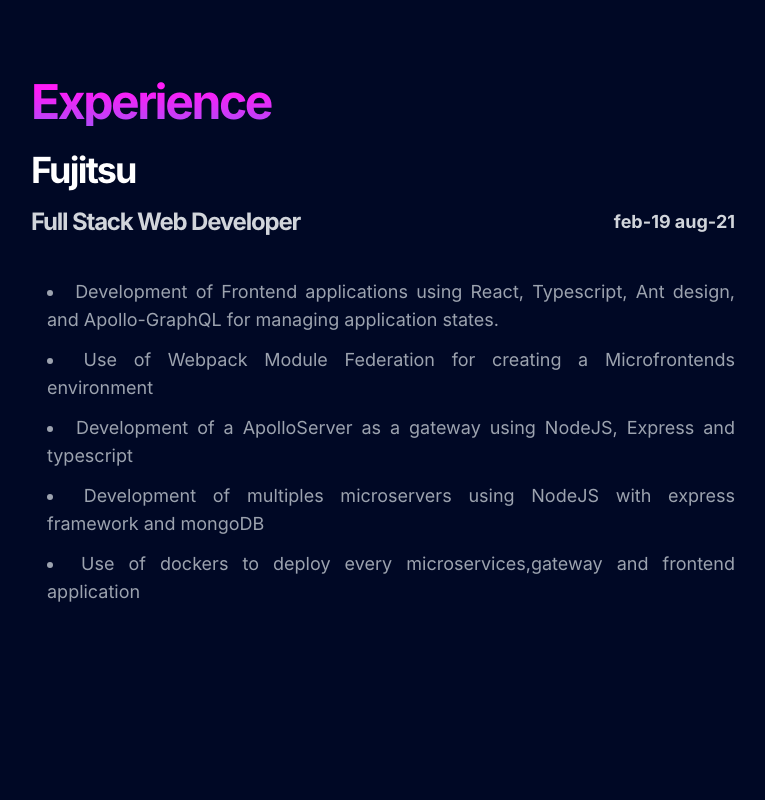
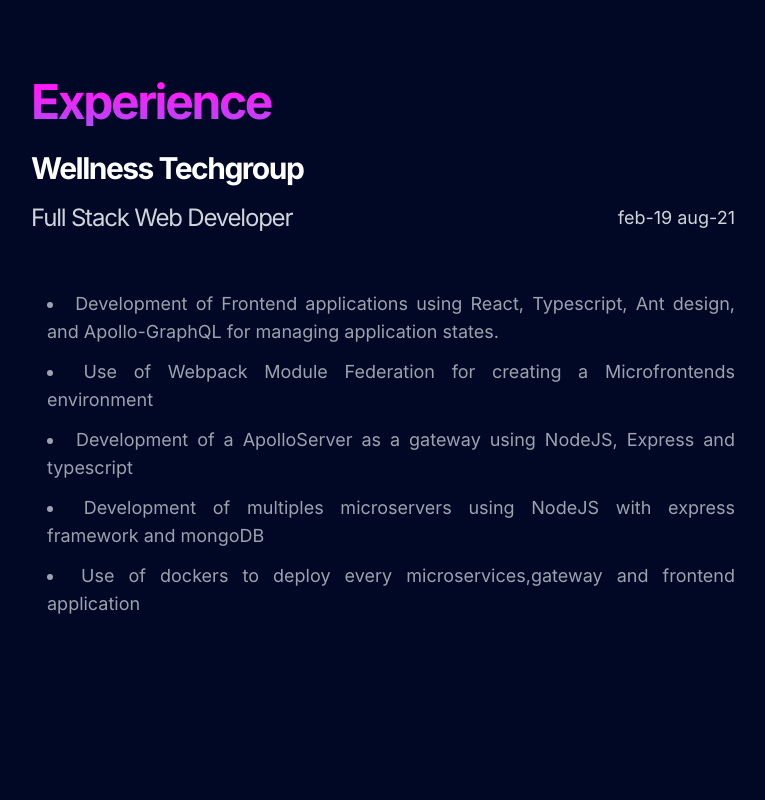
Before and after one commit to adj87/alberto-jauregui-dominguez-cv, a React (Create React App) app: page / in a window 1280 px wide. Shown: the part 1740-2540 px from the top of the page, without its empty margins (257-1022 px from the left). Built offline with nearby package versions, Linux system fonts and the light colour scheme.

Commit message:
more progress

```diff
--- a/src/index.css
+++ b/src/index.css
@@ -72,7 +72,7 @@
 .header-experience {
   @apply mt-6;
   @apply text-2xl;
-  @apply md:text-4xl;
+  @apply md:text-3xl;
   @apply bold;
   @apply tracking-tighter;
 }
--- a/src/pages/Experience/Fujitsu.js
+++ /dev/null
@@ -1,29 +0,0 @@
-import React from "react";
-
-const paragraphs = [
-  "Development of Frontend applications using React, Typescript, Ant design, and Apollo-GraphQL for managing application states.",
-  "Use of Webpack Module Federation for creating a Microfrontends environment",
-  "Development of a ApolloServer as a gateway using NodeJS, Express and typescript",
-  "Development of multiples microservers using NodeJS with express framework and mongoDB",
-  "Use of dockers to deploy every microservices,gateway and frontend application"
-];
-
-const Fujitsu = () => {
-  return (
-    <section className="w-full shrink-0 snap-center">
-      <h1 className="header-education">Fujitsu</h1>
-      <div className="flex items-center justify-between mt-4 text-gray-300">
-        <h2 className="sub-header-education">Full Stack Web Developer</h2>
-        <span className="bold md:text-lg text-sm">feb-19 aug-21</span>
-      </div>
-      <ul className="list-disc list-inside mt-10 md:ml-4">
-        {paragraphs.map((par) => {
-          return (
-            <li className="my-3 text-lg text-justify text-gray-400">{par}</li>
-          );
-        })}
-      </ul>
-    </section>
-  );
-};
-export default Fujitsu;
--- /dev/null
+++ b/src/pages/Experience/Layout.js
@@ -0,0 +1,22 @@
+const Layout = (props) => {
+  const { company, rol, date, paragraphs } = props;
+  return (
+    <section className="w-full shrink-0 snap-center">
+      <h1 className="mt-6 text-2xl md:text-3xl bold tracking-tighter">
+        {company}
+      </h1>
+      <div className="flex items-center justify-between mt-4 text-gray-300">
+        <h2 className="text-xl md:text-2xl tracking-tighter">{rol}</h2>
+        <span className="md:text-lg text-sm">{date}</span>
+      </div>
+      <ul className="list-disc list-inside mt-8 md:mt-14 md:ml-4">
+        {paragraphs.map((par) => {
+          return (
+            <li className="my-3 text-lg text-justify text-gray-400">{par}</li>
+          );
+        })}
+      </ul>
+    </section>
+  );
+};
+export default Layout;
--- /dev/null
+++ b/src/pages/Experience/Wellness.js
@@ -0,0 +1,22 @@
+import React from "react";
+import Layout from "./Layout";
+
+const paragraphs = [
+  "Development of Frontend applications using React, Typescript, Ant design, and Apollo-GraphQL for managing application states.",
+  "Use of Webpack Module Federation for creating a Microfrontends environment",
+  "Development of a ApolloServer as a gateway using NodeJS, Express and typescript",
+  "Development of multiples microservers using NodeJS with express framework and mongoDB",
+  "Use of dockers to deploy every microservices,gateway and frontend application"
+];
+
+const Wellness = () => {
+  return (
+    <Layout
+      company="Wellness Techgroup"
+      paragraphs={paragraphs}
+      date={"feb-19 aug-21"}
+      rol={"Full Stack Web Developer"}
+    />
+  );
+};
+export default Wellness;
--- a/src/pages/Experience/index.js
+++ b/src/pages/Experience/index.js
@@ -1,7 +1,7 @@
 import React from "react";
 import Title from "../../components/Title";
 import Layout from "../Layout";
-import Fujitsu from "./Fujitsu";
+import Wellness from "./Wellness";
 
 export const Experience = () => {
   return (
@@ -9,7 +9,7 @@
       <Layout>
         <Title text={"Experience"} className="pink-gradient" />
         <section className="flex w-full overflow-auto snap-x snap-mandatory">
-          <Fujitsu />
+          <Wellness />
         </section>
       </Layout>
     </div>
```
